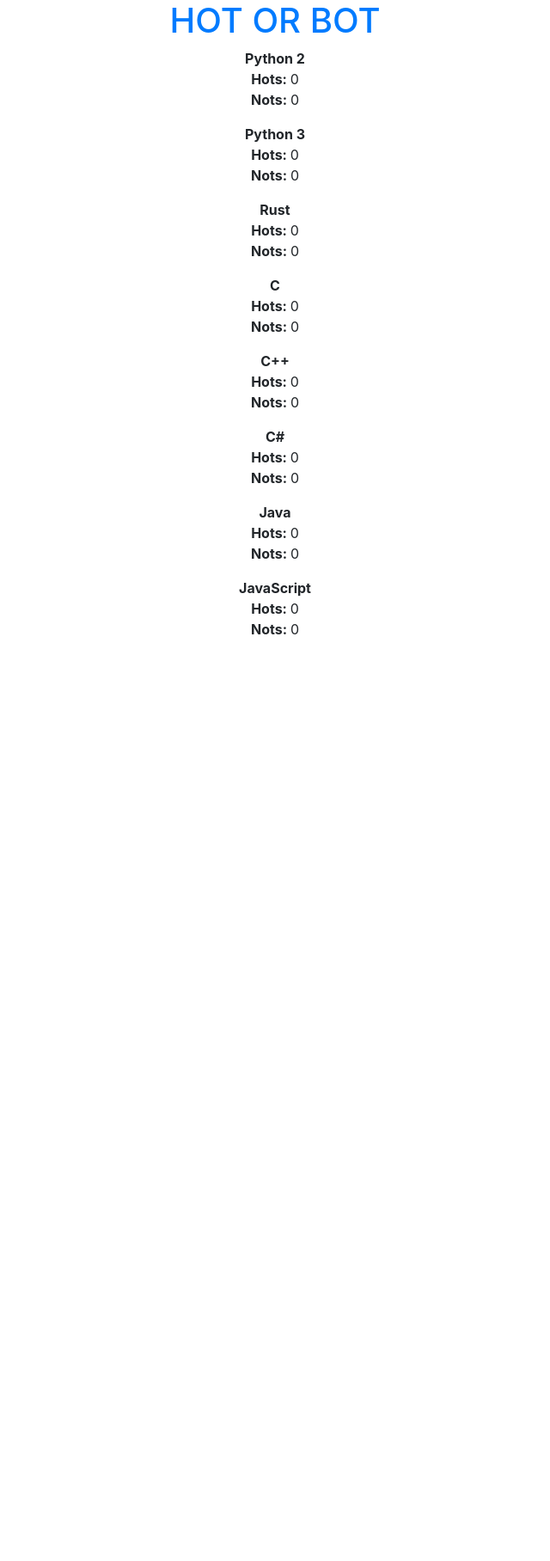
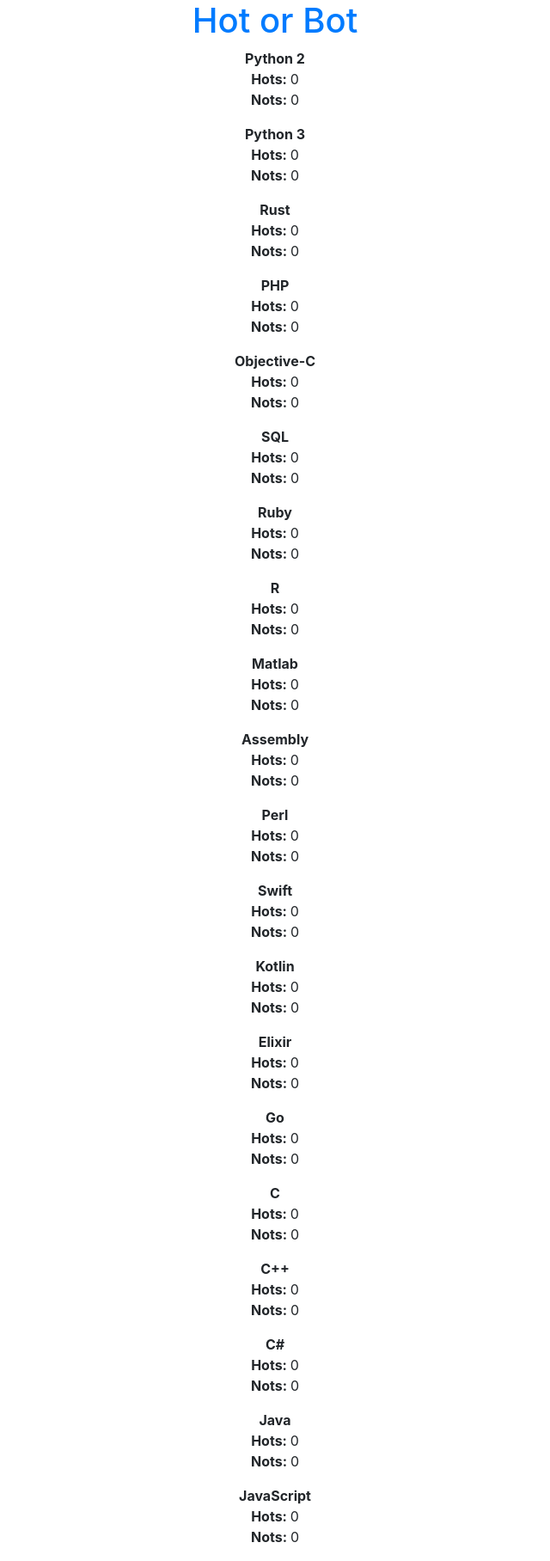
Before and after one commit to gmelodie/hotorbot, a Flask app: page /results in a window 1280 px wide. Shown: the whole page at 86% size, without its empty margins (320-960 px from the left). Before the commit the page ends 738 px from the top, so only its background shows below. Run offline with Flask 2, Linux system fonts and the light colour scheme; some libraries are stand-ins or nearby versions.

Commit message:
Add programming languages

```diff
--- a/main.py
+++ b/app.py
@@ -12,6 +12,18 @@ app = Flask(__name__)
 langs = {'Python 2': [0, 0],
          'Python 3': [0, 0],
          'Rust': [0, 0],
+         'PHP': [0, 0],
+         'Objective-C': [0, 0],
+         'SQL': [0, 0],
+         'Ruby': [0, 0],
+         'R': [0, 0],
+         'Matlab': [0, 0],
+         'Assembly': [0, 0],
+         'Perl': [0, 0],
+         'Swift': [0, 0],
+         'Kotlin': [0, 0],
+         'Elixir': [0, 0],
+         'Go': [0, 0],
          'C': [0, 0],
          'C++': [0, 0],
          'C#': [0, 0],
--- a/templates/base.html
+++ b/templates/base.html
@@ -6,8 +6,10 @@
     Hot or Bot
   </title>
 
-  <body class="text-center">
-    <h1 class="text-primary"> HOT OR BOT </h1>
+  <body class="container-fluid text-center">
+    <div class="row">
+      <h1 class="col-md-12 text-primary"> Hot or Bot </h1>
+    </div>
     {% block content %}{% endblock %}
   </body>
 </html>
```
